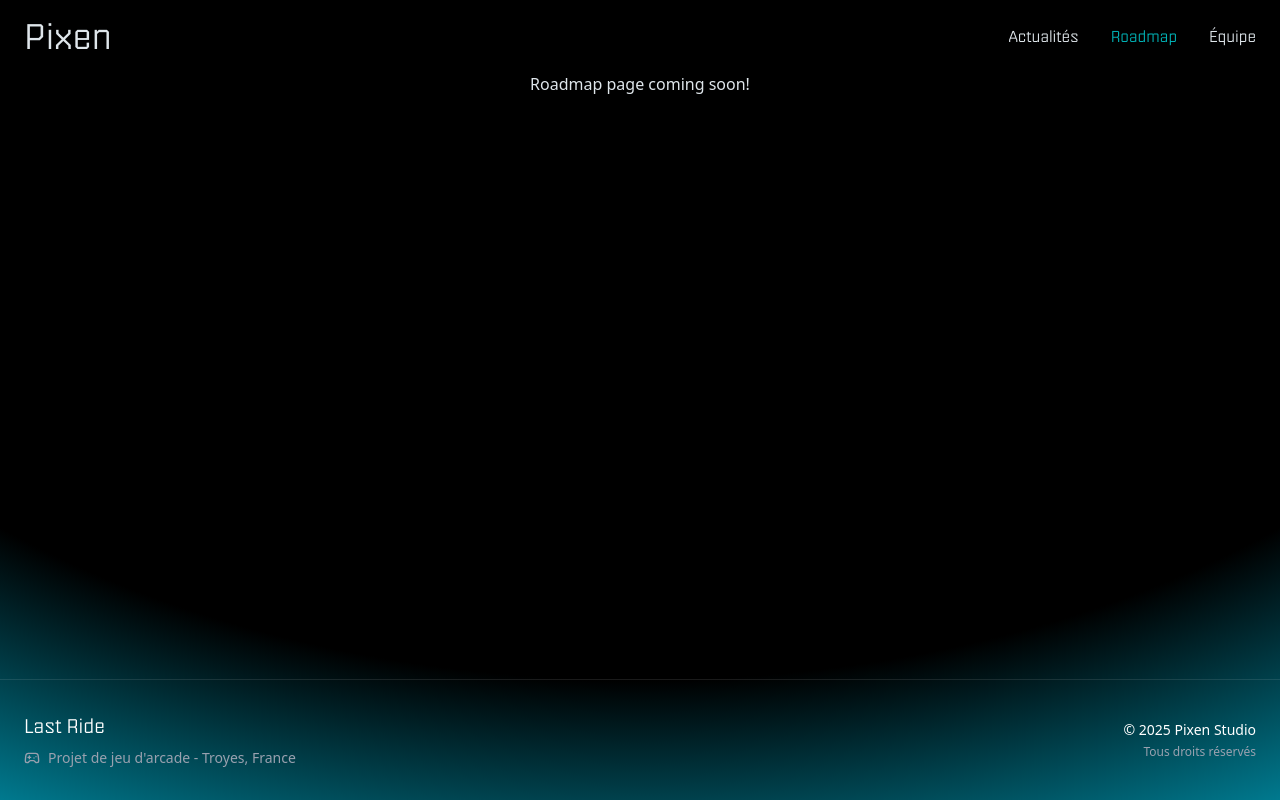
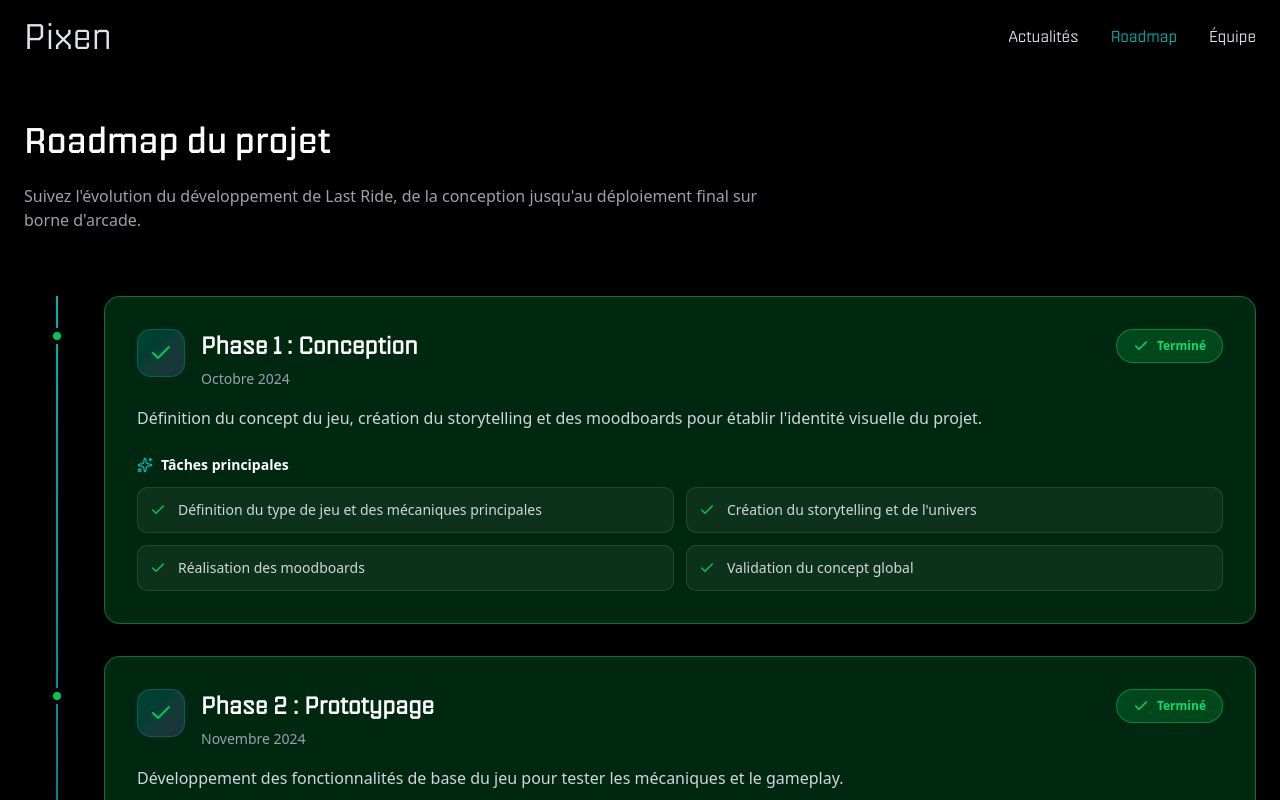
Before and after one commit to DraayZe/kickstarter-sae501, a Nuxt app: page /roadmap in a window 1280 px wide. Shown: the top 800 px of the page. Built offline with nearby package versions, Linux system fonts and the light colour scheme.

Commit message:
add:roadmap

```diff
--- a/app/pages/roadmap.vue
+++ b/app/pages/roadmap.vue
@@ -1,11 +1,252 @@
 <script setup lang="ts">
+import { Check, Circle, Clock, Sparkles } from 'lucide-vue-next'
 
+interface RoadmapPhase {
+  id: number
+  title: string
+  description: string
+  period: string
+  status: 'completed' | 'in-progress' | 'upcoming'
+  tasks: string[]
+  icon?: any
+}
+
+const phases: RoadmapPhase[] = [
+  {
+    id: 1,
+    title: "Conception",
+    description: "Définition du concept du jeu, création du storytelling et des moodboards pour établir l'identité visuelle du projet.",
+    period: "Octobre 2024",
+    status: "completed",
+    tasks: [
+      "Définition du type de jeu et des mécaniques principales",
+      "Création du storytelling et de l'univers",
+      "Réalisation des moodboards",
+      "Validation du concept global"
+    ]
+  },
+  {
+    id: 2,
+    title: "Prototypage",
+    description: "Développement des fonctionnalités de base du jeu pour tester les mécaniques et le gameplay.",
+    period: "Novembre 2024",
+    status: "completed",
+    tasks: [
+      "Développement du système de déplacement",
+      "Implémentation des mécaniques de base",
+      "Création des premiers assets 3D",
+      "Tests des fonctionnalités principales"
+    ]
+  },
+  {
+    id: 3,
+    title: "Développement",
+    description: "Développement complet du jeu avec gestion des parties, intégration des assets et mécaniques avancées.",
+    period: "Novembre - Décembre 2024",
+    status: "in-progress",
+    tasks: [
+      "Gestion complète des parties et scoring",
+      "Intégration de tous les assets graphiques",
+      "Développement des différentes parties de la map",
+      "Système de progression et score"
+    ]
+  },
+  {
+    id: 4,
+    title: "Tests et ajustements",
+    description: "Phase de tests intensifs pour identifier et corriger les bugs, optimiser les performances.",
+    period: "Décembre 2024 - Janvier 2025",
+    status: "upcoming",
+    tasks: [
+      "Tests de gameplay et équilibrage",
+      "Correction des bugs identifiés",
+      "Optimisation des performances",
+      "Tests utilisateurs et feedback"
+    ]
+  },
+  {
+    id: 5,
+    title: "Intégration borne",
+    description: "Adaptation du jeu pour la borne d'arcade avec optimisation des contrôles et de l'interface.",
+    period: "Janvier 2025",
+    status: "upcoming",
+    tasks: [
+      "Adaptation des contrôles pour la borne",
+      "Optimisation de l'interface arcade",
+      "Configuration du système de retour menu",
+      "Tests sur la borne physique"
+    ]
+  },
+  {
+    id: 6,
+    title: "Validation et déploiement",
+    description: "Finalisation du projet avec les derniers ajustements et déploiement sur la borne d'arcade.",
+    period: "Janvier 2025",
+    status: "upcoming",
+    tasks: [
+      "Validation finale de tous les systèmes",
+      "Derniers ajustements visuels et sonores",
+      "Déploiement sur la borne",
+      "Documentation et présentation finale"
+    ]
+  }
+]
+
+const getStatusIcon = (status: string) => {
+  switch (status) {
+    case 'completed':
+      return Check
+    case 'in-progress':
+      return Clock
+    case 'upcoming':
+      return Circle
+    default:
+      return Circle
+  }
+}
+
+const getStatusColor = (status: string) => {
+  switch (status) {
+    case 'completed':
+      return 'text-green-500'
+    case 'in-progress':
+      return 'text-primary'
+    case 'upcoming':
+      return 'text-gray-500'
+    default:
+      return 'text-gray-500'
+  }
+}
+
+const getStatusBg = (status: string) => {
+  switch (status) {
+    case 'completed':
+      return 'bg-green-500/20 border-green-500/50'
+    case 'in-progress':
+      return 'bg-primary/20 border-primary/50'
+    case 'upcoming':
+      return 'bg-white/5 border-white/20'
+    default:
+      return 'bg-white/5 border-white/20'
+  }
+}
+
+const getStatusLabel = (status: string) => {
+  switch (status) {
+    case 'completed':
+      return 'Terminé'
+    case 'in-progress':
+      return 'En cours'
+    case 'upcoming':
+      return 'À venir'
+    default:
+      return 'À venir'
+  }
+}
 </script>
 
 <template>
-<div class="text-center">
-  <p>Roadmap page coming soon!</p>
-</div>
+  <div class="min-h-screen pb-12">
+    <div class="container mx-auto px-4 sm:px-6 py-8 lg:py-12">
+      <div class="max-w-7xl mx-auto">
+        <div class="mb-16 text-start">
+          <h2 class="text-2xl sm:text-3xl lg:text-4xl font-display text-white mb-6">
+            Roadmap du projet
+          </h2>
+          <p class="text-gray-400 text-sm sm:text-base max-w-3xl">
+            Suivez l'évolution du développement de Last Ride, de la conception jusqu'au déploiement final sur borne d'arcade.
+          </p>
+        </div>
+
+        <div class="relative">
+          <div class="hidden lg:block absolute left-8 top-0 bottom-0 w-0.5 bg-gradient-to-b from-primary via-primary/50 to-transparent"></div>
+
+          <div class="space-y-8">
+            <div
+              v-for="(phase, index) in phases"
+              :key="phase.id"
+              class="relative"
+            >
+              <!-- Timeline dot -->
+              <div class="hidden lg:block absolute left-8 top-8 w-4 h-4 -ml-[7px] rounded-full border-4 border-background"
+                   :class="phase.status === 'completed' ? 'bg-green-500' : phase.status === 'in-progress' ? 'bg-primary' : 'bg-gray-500'"
+              ></div>
+
+              <!-- Card -->
+              <div class="lg:ml-20">
+                <div
+                  class="bg-card rounded-2xl border overflow-hidden transition-all duration-300 hover:border-primary/50"
+                  :class="[
+                    getStatusBg(phase.status),
+                    phase.status === 'in-progress' ? 'shadow-lg shadow-primary/20' : ''
+                  ]"
+                >
+                  <!-- Card header -->
+                  <div class="p-6 sm:p-8">
+                    <div class="flex flex-col sm:flex-row sm:items-start sm:justify-between gap-4 mb-4">
+                      <div class="flex items-start gap-4">
+                        <div class="flex-shrink-0 w-12 h-12 rounded-xl bg-gradient-to-br from-primary/20 to-accent/20 flex items-center justify-center border border-primary/30">
+                          <component :is="getStatusIcon(phase.status)" :class="['w-6 h-6', getStatusColor(phase.status)]" />
+                        </div>
+                        <div>
+                          <h3 class="text-xl sm:text-2xl font-bold text-white mb-2 font-display2">
+                            Phase {{ phase.id }} : {{ phase.title }}
+                          </h3>
+                          <p class="text-gray-400 text-sm">{{ phase.period }}</p>
+                        </div>
+                      </div>
+                      <div
+                        class="inline-flex items-center gap-2 px-4 py-2 rounded-full text-xs font-semibold border"
+                        :class="[
+                          phase.status === 'completed' ? 'bg-green-500/20 text-green-400 border-green-500/50' :
+                          phase.status === 'in-progress' ? 'bg-primary/20 text-primary border-primary/50' :
+                          'bg-white/5 text-gray-400 border-white/20'
+                        ]"
+                      >
+                        <component :is="getStatusIcon(phase.status)" class="w-4 h-4" />
+                        {{ getStatusLabel(phase.status) }}
+                      </div>
+                    </div>
+
+                    <p class="text-gray-300 text-sm sm:text-base leading-relaxed mb-6">
+                      {{ phase.description }}
+                    </p>
+
+                    <!-- Tasks -->
+                    <div class="space-y-3">
+                      <h4 class="text-white font-semibold text-sm mb-3 flex items-center gap-2">
+                        <Sparkles class="w-4 h-4 text-primary" />
+                        Tâches principales
+                      </h4>
+                      <div class="grid grid-cols-1 sm:grid-cols-2 gap-3">
+                        <div
+                          v-for="(task, taskIndex) in phase.tasks"
+                          :key="taskIndex"
+                          class="flex items-start gap-3 bg-white/5 rounded-lg p-3 border border-white/10"
+                        >
+                          <Check
+                            class="w-4 h-4 flex-shrink-0 mt-0.5"
+                            :class="phase.status === 'completed' ? 'text-green-500' : phase.status === 'in-progress' ? 'text-primary' : 'text-gray-500'"
+                          />
+                          <span class="text-gray-300 text-sm">{{ task }}</span>
+                        </div>
+                      </div>
+                    </div>
+                  </div>
+
+                  <div v-if="phase.status === 'in-progress'" class="px-6 sm:px-8 pb-6">
+                    <div class="h-2 bg-white/10 rounded-full overflow-hidden">
+                      <div class="h-full bg-gradient-to-r from-primary to-accent rounded-full animate-pulse" style="width: 60%"></div>
+                    </div>
+                  </div>
+                </div>
+              </div>
+            </div>
+          </div>
+        </div>
+      </div>
+    </div>
+  </div>
 </template>
 
 <style scoped>
```
